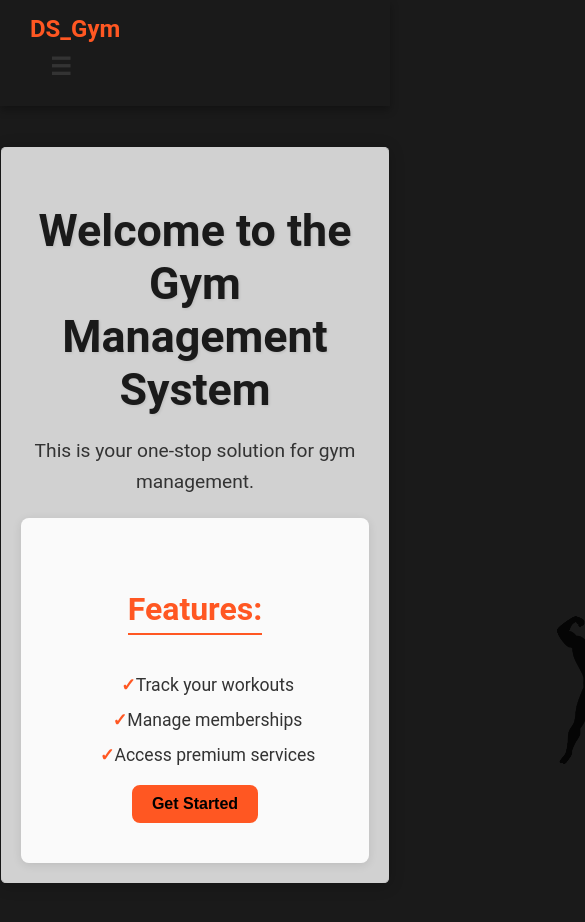
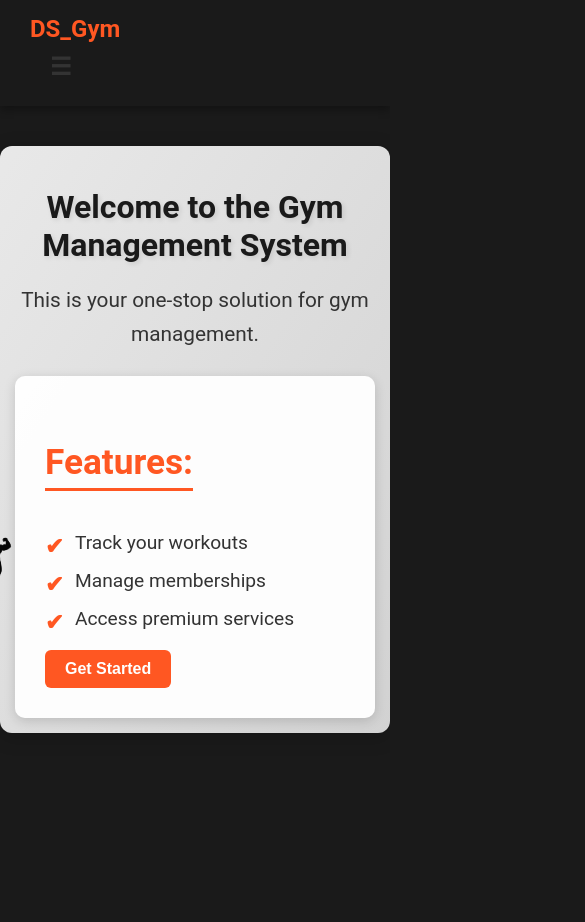
Before and after one commit to filipposmertzanakis/gym, a React (Create React App) app in the folder gym-management-frontend/: page / in a window 390 px wide. Shown: the top 922 px of the page, 585 px wide, since content can reach past the window. After the commit the page ends 844 px from the top, so only its background shows below. Built offline with nearby package versions, Linux system fonts and the light colour scheme.

Commit message:
Allages sto home css

```diff
--- a/gym-management-frontend/src/styles/Home.css
+++ b/gym-management-frontend/src/styles/Home.css
@@ -1,72 +1,69 @@
-
-/* Optional container to wrap home page content */
+/* Main container styling */
 .home-container {
   max-width: 900px;
   margin: 40px auto;
-  padding: 20px;
-  background: linear-gradient(rgba(255,255,255,0.8), rgba(255,255,255,0.8)), var(--primary-bg);
-  border: 1px solid rgba(0,0,0,0.1);
-  border-radius: 8px;
-  box-shadow: 0 2px 15px rgba(0, 0, 0, 0.2);
+  padding: 30px;
+  background: linear-gradient(to bottom right, rgba(255, 255, 255, 0.9), rgba(230, 230, 230, 0.9));
+  border-radius: 12px;
+  box-shadow: 0 4px 20px rgba(0, 0, 0, 0.2);
   text-align: center;
-  background-size: cover;
-  background-repeat: no-repeat;
-  background-position: center;
-  transition: box-shadow 0.3s ease;
+  transition: transform 0.3s ease, box-shadow 0.3s ease;
 }
 
 .home-container:hover {
-  box-shadow: 0 4px 20px rgba(0, 0, 0, 0.3);
+  transform: scale(1.02);
+  box-shadow: 0 6px 25px rgba(0, 0, 0, 0.3);
 }
 
-/* Style for the welcome heading */
+/* Heading styling */
 .home-container h2 {
   color: var(--primary-bg);
-  font-size: 2.8rem;
-  margin-bottom: 20px;
-  text-shadow: 1px 1px 3px rgba(0,0,0,0.1);
+  font-size: 3rem;
+  margin-bottom: 15px;
+  text-shadow: 2px 2px 5px rgba(0,0,0,0.1);
 }
 
-/* Style for the introductory paragraph */
+/* Paragraph styling */
 .home-container p {
   color: var(--text-color);
-  font-size: 1.2rem;
-  margin-bottom: 20px;
+  font-size: 1.3rem;
+  margin-bottom: 25px;
   line-height: 1.6;
 }
 
-/* Home content blocrgb(204, 29, 2)ditional features info */
+/* Features box */
 .home-content {
   position: relative;
-  border-radius: 8px;
-  padding: 40px;
+  border-radius: 10px;
+  padding: 50px 40px;
   margin-top: 20px;
-  background: rgba(255,255,255,0.9);
-  box-shadow: 0 2px 10px rgba(0, 0, 0, 0.1);
+  background: rgba(255, 255, 255, 0.95);
+  box-shadow: 0 3px 12px rgba(0, 0, 0, 0.15);
+  text-align: left;
 }
 
-/* Decorative pseudo-elements with animation */
+/* Add images for decoration */
 .home-content::before,
 .home-content::after {
   content: '';
   position: absolute;
-  top: 10%;
+  top: 15%;
   height: 80%;
-  width: 150px;
+  width: 120px;
   background-size: contain;
   background-repeat: no-repeat;
   background-position: center;
-  opacity: 0.8;
+  opacity: 0.85;
   transition: transform 0.5s ease;
 }
 
 .home-content::before {
-  left: 500px;
+  left: -100px;
   background-image: url("../../photos/body-builder.png");
 }
 
 .home-content::after {
-  right: 500px;
+  right: -100px;
   background-image: url("../../photos/body-builder.png");
 }
 
@@ -75,37 +72,103 @@
   transform: scale(1.1);
 }
 
-/* Heading within the home-content */
+/* Features heading */
 .home-content h3 {
   color: var(--accent);
-  font-size: 2rem;
+  font-size: 2.2rem;
   margin-bottom: 20px;
-  border-bottom: 2px solid var(--accent);
+  border-bottom: 3px solid var(--accent);
   display: inline-block;
   padding-bottom: 5px;
 }
 
-/* Remove default list styling for the features list */
+/* Features list */
 .home-content ul {
   list-style: none;
   padding: 0;
   margin: 20px 0;
 }
 
-/* List item styles for each feature */
+/* Feature list items */
 .home-content li {
-  font-size: 1.1rem;
+  font-size: 1.2rem;
   color: var(--text-color);
   margin-bottom: 15px;
   position: relative;
-  padding-left: 25px;
+  padding-left: 30px;
 }
 
 .home-content li::before {
-  content: '✓';
-  position:relative;
+  content: '✔';
+  position: absolute;
   left: 0;
-  top: 0;
+  top: 2px;
   color: var(--accent);
+  font-size: 1.4rem;
   font-weight: bold;
 }
+
+/* Get Started Button */
+button {
+  background-color: var(--accent);
+  color: white;
+  font-size: 1.2rem;
+  padding: 12px 25px;
+  border: none;
+  border-radius: 6px;
+  cursor: pointer;
+  transition: background 0.3s, transform 0.2s;
+}
+
+button:hover {
+  background-color: var(--primary-bg);
+  transform: scale(1.05);
+}
+
+/* Responsive Styles */
+@media (max-width: 768px) {
+  .home-container {
+    padding: 20px;
+  }
+
+  .home-container h2 {
+    font-size: 2.5rem;
+  }
+
+  .home-content {
+    padding: 40px;
+  }
+
+  .home-content::before,
+  .home-content::after {
+    width: 80px;
+    left: -70px;
+    right: -70px;
+  }
+}
+
+@media (max-width: 480px) {
+  .home-container {
+    padding: 15px;
+  }
+
+  .home-container h2 {
+    font-size: 2rem;
+  }
+
+  .home-content {
+    padding: 30px;
+  }
+
+  .home-content::before,
+  .home-content::after {
+    width: 60px;
+    left: -50px;
+    right: -50px;
+  }
+
+  button {
+    font-size: 1rem;
+    padding: 10px 20px;
+  }
+}
```
